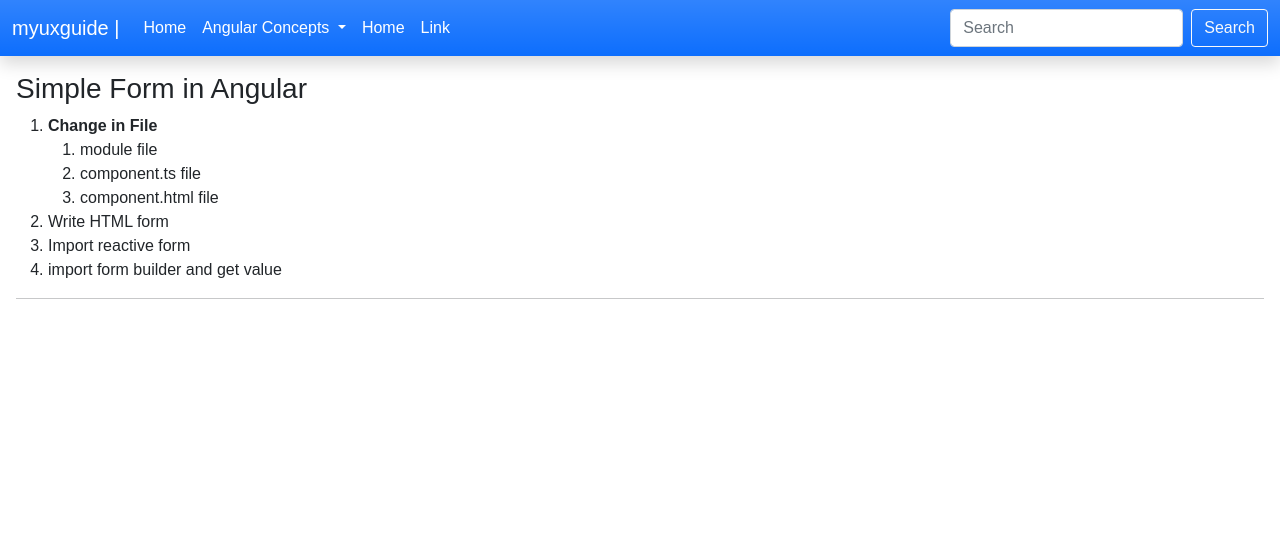
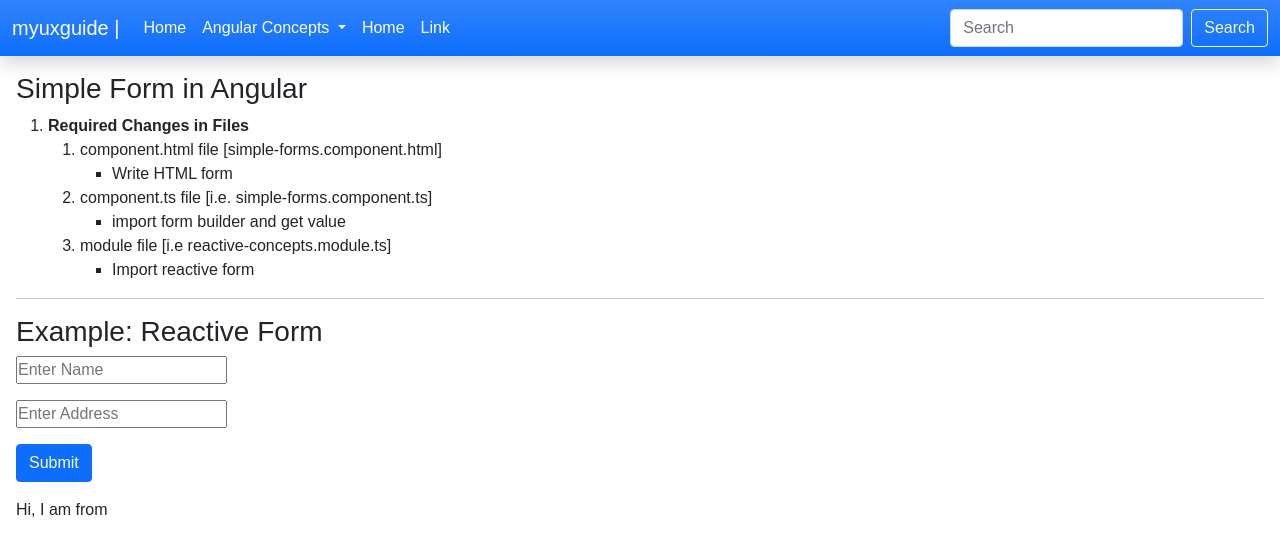
Before and after one commit to myuxguide/projects, an Angular app: page /app-simple-forms in a window 1280 px wide. Shown: the top 556 px of the page. Built offline with nearby package versions, Linux system fonts and the light colour scheme.

Commit message:
Created Simple form in Angular

```diff
--- a/src/app/concepts/reactiveConcepts/reactive-concepts.module.ts
+++ b/src/app/concepts/reactiveConcepts/reactive-concepts.module.ts
@@ -1,6 +1,9 @@
 import { NgModule } from '@angular/core';
 import { CommonModule } from '@angular/common';
 import { SimpleFormsComponent } from './simple-forms/simple-forms.component';
+
+// import ReactiveFormsModule for @angular/forms
+import { ReactiveFormsModule } from '@angular/forms';
 
 
 @NgModule({
@@ -8,7 +11,8 @@ import { SimpleFormsComponent } from './simple-forms/simple-forms.component';
     SimpleFormsComponent
   ],
   imports: [
-    CommonModule
+    CommonModule,
+    ReactiveFormsModule
   ],
   exports:[
     SimpleFormsComponent
--- a/src/app/concepts/reactiveConcepts/simple-forms/simple-forms.component.html
+++ b/src/app/concepts/reactiveConcepts/simple-forms/simple-forms.component.html
@@ -2,19 +2,49 @@
     <h3>{{ title }}</h3>
     <ol>
         <li>
-            <strong>Change in File</strong>
+            <strong>Required Changes in Files</strong>
             <ol>
-                <li>module file</li>
-                <li>component.ts file</li>
-                <li>component.html file</li>
+                <li>component.html file [simple-forms.component.html]
+                    <ul>
+                        <li>Write HTML form</li>
+                    </ul>
+                </li>
+
+                <li>component.ts file [i.e. simple-forms.component.ts]
+                    <ul>
+                        <li>import form builder and get value</li>
+                    </ul>
+                </li>
+
+                <li>module file [i.e reactive-concepts.module.ts]
+                    <ul>
+                        <li>Import reactive form</li>
+                    </ul>
+                </li>
             </ol>
         </li>
-
-        <li>Write HTML form</li>
-        <li>Import reactive form</li>
-        <li>import form builder and get value</li>
     </ol>
 
     <hr />
 
+    <!-- Create HTML for Forms -->
+    <h3>Example: Reactive Form</h3>
+    <form action="" [formGroup]="userInfo" (ngSubmit)="onSubmit(userInfo.value)">
+        <p>
+            <input type="text" formControlName="user" #getName placeholder="Enter Name" />
+        </p>
+
+        <p>
+            <input type="text" formControlName="addr" #getAddr placeholder="Enter Address" />
+        </p>
+
+        <p>
+            <button type="submit" class="btn btn-primary" (click)="getValue(getName.value, getAddr.value)">Submit</button>
+        </p>
+
+        <p>
+            Hi, I am {{ nameVal}} from {{ addrVal }}
+        </p>
+    </form>
+
 </div>
--- a/src/app/concepts/reactiveConcepts/simple-forms/simple-forms.component.ts
+++ b/src/app/concepts/reactiveConcepts/simple-forms/simple-forms.component.ts
@@ -1,4 +1,8 @@
 import { Component, OnInit } from '@angular/core';
+
+// import formbuilder
+import { FormBuilder } from '@angular/forms';
+
 
 @Component({
   selector: 'app-simple-forms',
@@ -6,11 +10,30 @@ import { Component, OnInit } from '@angular/core';
   styleUrls: ['./simple-forms.component.css']
 })
 export class SimpleFormsComponent implements OnInit {
-  title:string="Simple Form in Angular"
+  title: string = "Simple Form in Angular"
+  userInfo: any;
+  formValues: any
+  nameVal = ""
+  addrVal = ""
 
-  constructor() { }
+  // can take any property such as private or public in constructor parameter
+  constructor(private myFormBuilder: FormBuilder) {
+    this.userInfo = this.myFormBuilder.group({
+      user: '',
+      addr: ''
+    })
+  }
 
   ngOnInit(): void {
   }
 
+  onSubmit(myValues:any){
+   console.warn("Form Submitted", myValues);
+  }
+
+  getValue(nameval:any, addrVal:any){
+    this.nameVal = nameval;
+    this.addrVal = addrVal;
+  }
+
 }
```
